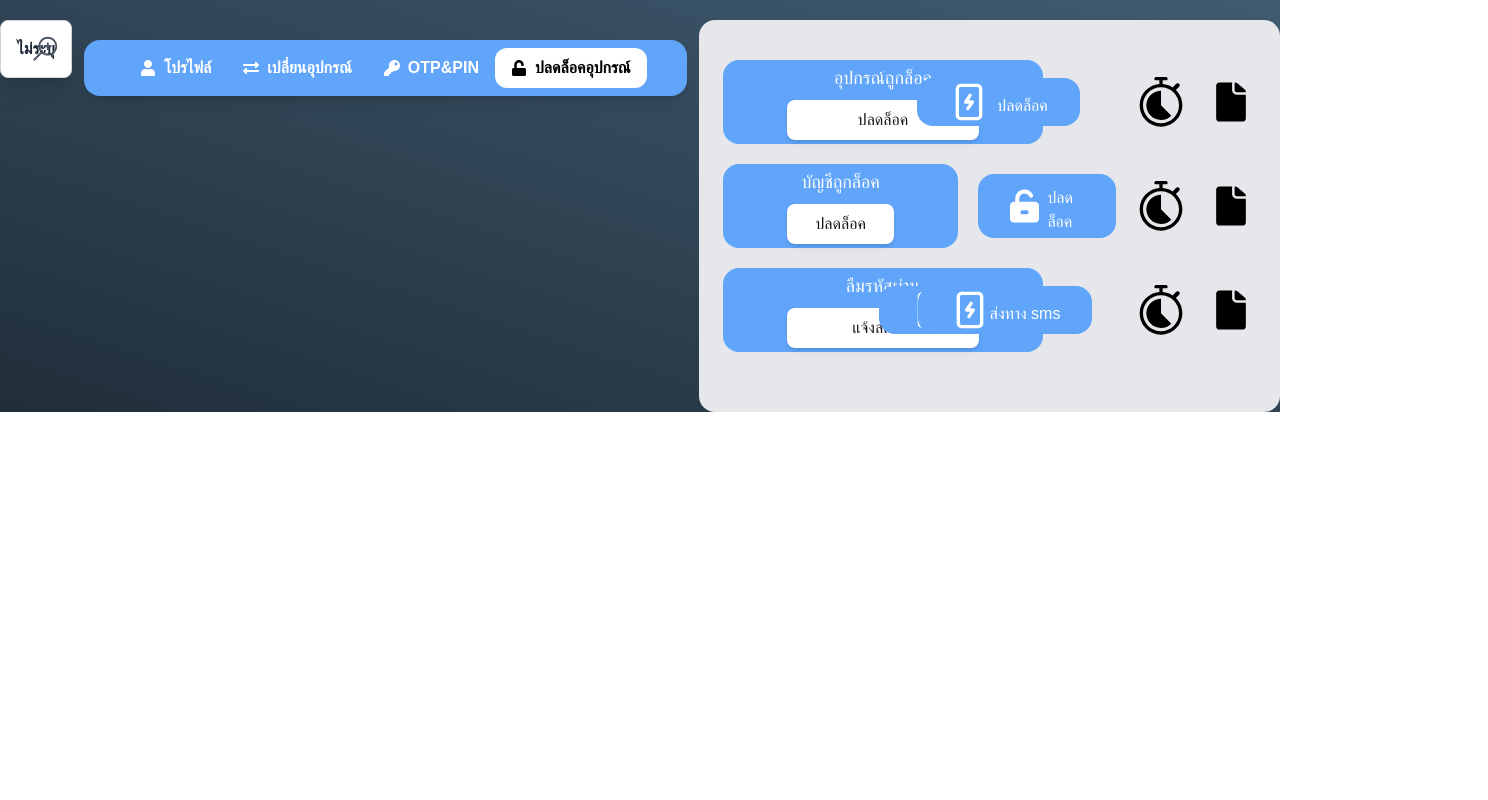
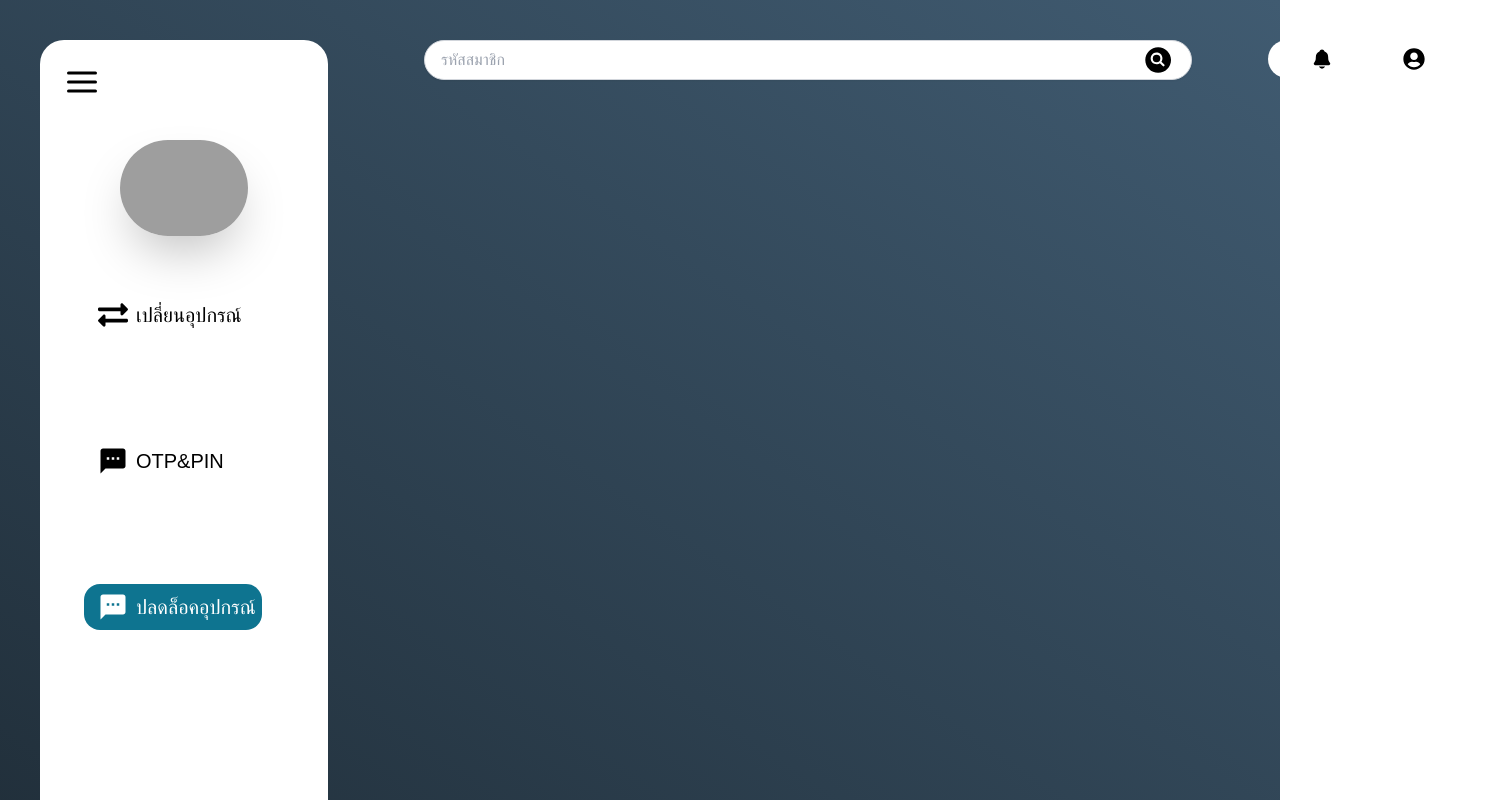
Before and after one commit to wathunyu123/coop-edu-2024, a Next.js app: page /unlock in a window 1280 px wide. Shown: the top 800 px of the page, 1488 px wide, since content can reach past the window. Built offline with nearby package versions, Linux system fonts and the light colour scheme; grey boxes are pictures that could not be loaded.

Commit message:
nav_v2.1.2

```diff
--- a/app/(root)/otp&pin/page.tsx
+++ b/app/(root)/otp&pin/page.tsx
@@ -13,7 +13,7 @@ import { RxLapTimer } from "react-icons/rx";
 import { IoIosDocument } from "react-icons/io";
 
 export default function OTP() {
-  const [isPopupOpen, setIsPopupOpen] = useState(false);
+  /* const [isPopupOpen, setIsPopupOpen] = useState(false);
   const [popupType, setPopupType] = useState<
     "editStatus" | "otp" | "timer" | "document"
   >("editStatus");
@@ -50,7 +50,7 @@ export default function OTP() {
     }
 
     return () => clearInterval(countdownInterval);
-  }, [countdown, countdownActive]);
+  }, [countdown, countdownActive]); */
 
   return (
     <Container>
@@ -140,7 +140,6 @@ export default function OTP() {
               />
             </div>
           </div>
-≈ß
           <div className="flex justify-between items-center gap-5 mb-5">
             <div className="flex flex-col w-full max-w-xs bg-blue-400 px-16 py-1 rounded-2xl text-center">
               <h1 className="text-white text-lg mb-2">
@@ -167,8 +166,7 @@ export default function OTP() {
         </div>
       </Container>
 
-
-      <Popup isOpen={isPopupOpen} onClose={handleClosePopup} type={popupType} />{ */}
+      <Popup isOpen={isPopupOpen} onClose={handleClosePopup} type={popupType} /> */}
     </Container>
   );
 }
--- a/app/(root)/unlock/page.tsx
+++ b/app/(root)/unlock/page.tsx
@@ -11,12 +11,30 @@ import { LuSmartphoneCharging } from "react-icons/lu";
 import { RxLapTimer } from "react-icons/rx";
 import { IoIosDocument } from "react-icons/io";
 import { GiVibratingSmartphone } from "react-icons/gi";
+import Navbar from "@/components/Navbar";
 
 export default function Unlock() {
   const [isPopupOpen, setIsPopupOpen] = useState(false);
-    const [popupType, setPopupType] = useState<"editStatus" | "otp" | "timer" | "document" | "Unlock" | "displaymonitor" | "sms">("editStatus");
+  const [popupType, setPopupType] = useState<
+    | "editStatus"
+    | "otp"
+    | "timer"
+    | "document"
+    | "Unlock"
+    | "displaymonitor"
+    | "sms"
+  >("editStatus");
 
-    const handleBoxClick = (type: "editStatus" | "otp" | "timer" | "document" | "Unlock" | "displaymonitor" | "sms") => {
+  const handleBoxClick = (
+    type:
+      | "editStatus"
+      | "otp"
+      | "timer"
+      | "document"
+      | "Unlock"
+      | "displaymonitor"
+      | "sms"
+  ) => {
     setPopupType(type);
     setIsPopupOpen(true);
   };
@@ -27,11 +45,12 @@ export default function Unlock() {
 
   return (
     <Container>
-            <IDbox />
-            <Menu />
-            <Container className="flex flex-col items-start justify-start">
+      <Navbar />
+      {/*  <IDbox />
+            <Menu /> */}
+      {/*   <Container className="flex flex-col items-start justify-start">
                 <div className="bg-gray-200 w-full px-6 py-10 mt-5 rounded-2xl">
-                    {/* Row 1 */}
+
                     <div className="flex justify-between items-center gap-5 mb-5">
                         <div className="flex flex-col w-full max-w-xs bg-blue-400 px-16 py-1 rounded-2xl text-center">
                             <h1 className="text-white text-lg mb-2">{Thai.Device_is_lock}</h1>
@@ -53,7 +72,7 @@ export default function Unlock() {
                         </div>
                     </div>
 
-                    {/* Row 2 */}
+
                     <div className="flex justify-between items-center gap-5 mb-5">
                         <div className="flex flex-col w-full max-w-xs bg-blue-400 px-16 py-1 rounded-2xl text-center">
                             <h1 className="text-white text-lg mb-2">{Thai.Account_is_lock}</h1>
@@ -74,7 +93,7 @@ export default function Unlock() {
                         </div>
                     </div>
 
-                    {/* Row 3 */}
+
                     <div className="flex justify-between items-center gap-5 mb-5">
                         <div className="flex flex-col w-full max-w-xs bg-blue-400 px-16 py-1 rounded-2xl text-center">
                             <h1 className="text-white text-lg mb-2">{Thai.Forgot_your_password}</h1>
@@ -105,8 +124,8 @@ export default function Unlock() {
                 </div>
             </Container>
 
-            {/* Popup */}
-            <Popup isOpen={isPopupOpen} onClose={handleClosePopup} type={popupType} />
+
+            <Popup isOpen={isPopupOpen} onClose={handleClosePopup} type={popupType} /> */}
     </Container>
   );
 }
--- a/components/Navbar.tsx
+++ b/components/Navbar.tsx
@@ -2,67 +2,54 @@
 
 import Link from "next/link";
 import { FiMenu } from "react-icons/fi";
-import { IoSearchCircle } from "react-icons/io5";
-import { IoNotifications } from "react-icons/io5";
-import { FaUserCircle } from "react-icons/fa";
+import { IoNotifications, IoSearchCircle } from "react-icons/io5";
+import { FaExchangeAlt, FaUserCircle } from "react-icons/fa";
+import { MdTextsms } from "react-icons/md";
+import { usePathname } from "next/navigation";
 import Thai from "@/dictionary/thai";
-import { FaExchangeAlt } from "react-icons/fa";
-import { MdTextsms } from "react-icons/md";
-import { ImUnlocked } from "react-icons/im";
-
-/* import Link from "next/link";
-import Image from "next/image";
-import { FaUserCircle } from "react-icons/fa";
-import { usePathname } from "next/navigation";
-import { TbEdit } from "react-icons/tb";
-import { nav } from "framer-motion/client"; */
+import { hrtime } from "process";
+import { HiRefresh } from "react-icons/hi";
+import { label } from "framer-motion/client";
 
 export default function Navbar() {
-  const navLinks = [];
+  const pathname = usePathname();
+
+  const isActive = (paths: string[]) =>
+    paths.some((path) => pathname === path || pathname.startsWith(`${path}/`));
+
+  const navLinks = [
+    { href: "/changeEM", label: Thai.ChangeEM, icon: FaExchangeAlt },
+    { href: "/otp&pin", label: Thai.OTP, icon: MdTextsms },
+    { href: "/unlock", label: Thai.Unlock, icon: MdTextsms },
+  ];
 
   return (
     <nav>
       <div className="flex flex-col lg:flex-row w-full min-h-screen">
+        {/* Sidebar */}
         <section className="flex flex-col bg-white rounded-3xl min-h-screen m-10 w-72 px-6 py-6">
-          <FiMenu className="text-sky-700 text-4xl mb-6" />
+          <FiMenu className="text-black text-4xl mb-6" />
           <Link href={"/profile"}>
             <img
               src="https://psucoop.psu.ac.th/home/images/contact-us/logo.png"
-              alt="logo"
+              alt="PSU Coop Logo"
               className="bg-white shadow-2xl rounded-full w-32 h-auto mx-auto my-4"
             />
           </Link>
-          <div className="flex flex-col my-10 justity-center items-start">
-            <Link
-              href={"/changeEM"}
-              className="text-black font-sans flex justify-center mt-10 text-xl hover:text-white hover:bg-cyan-700"
-            >
-              <FaExchangeAlt className="text-black mx-5 text-3xl" />
 
-              {Thai.ChangeEM}
-            </Link>
-          </div>
-
-          <div className="flex flex-col my-10 justity-center items-start">
-            <Link
-              href={"/otp&pin"}
-              className="text-black font-sans flex justify-center mt-10 text-xl"
-            >
-              <MdTextsms className="text-black mx-5 text-3xl" />
-
-              {Thai.OTP}
-            </Link>
-          </div>
-
-          <div className="flex flex-col my-10 justity-center items-start">
-            <Link
-              href={"/changeEM"}
-              className="text-black font-sans flex justify-center mt-10 text-xl"
-            >
-              <ImUnlocked className="text-black mx-5 text-3xl" />
-
-              {Thai.Unlock}
-            </Link>
+          <div className="flex flex-col items-start justify-center mx-5 gap-20 my-10 text-black">
+            {navLinks.map(({ href, label, icon: Icon }) => (
+              <Link
+                key={href}
+                href={href}
+                className={`flex items-center text-xl px-1.5 py-2 rounded-2xl mb-5 hover:bg-cyan-700 hover:text-white ${
+                  isActive([href]) ? "bg-cyan-700 text-white" : ""
+                }`}
+              >
+                <Icon className="mx-2 text-3xl" />
+                {label}
+              </Link>
+            ))}
           </div>
         </section>
 
@@ -79,11 +66,26 @@ export default function Navbar() {
 
         <div className="flex justify-end items-start mx-5 my-10">
           <div className="flex justify-between items-center bg-white rounded-3xl px-2 py-1 w-[200px]">
+            {/* Notification Icon */}
             <Link href={"/"} className="relative group w-1/2">
-              <IoNotifications className="text-black text-3xl rounded-3xl hover:bg-cyan-700 hover:text-white p-1 w-full" />
+              <IoNotifications
+                className={`text-3xl rounded-3xl p-1 w-full ${
+                  pathname === "/"
+                    ? "bg-cyan-700 text-white"
+                    : "text-black hover:bg-cyan-700 hover:text-white"
+                }`}
+              />
             </Link>
+
+            {/* Profile Icon */}
             <Link href={"/profile"} className="relative group w-1/2">
-              <FaUserCircle className="text-black text-3xl rounded-3xl hover:bg-cyan-700 hover:text-white p-1 w-full" />
+              <FaUserCircle
+                className={`text-3xl rounded-3xl p-1 w-full ${
+                  pathname === "/profile"
+                    ? "bg-cyan-700 text-white"
+                    : "text-black hover:bg-cyan-700 hover:text-white"
+                }`}
+              />
             </Link>
           </div>
         </div>
@@ -91,54 +93,3 @@ export default function Navbar() {
     </nav>
   );
 }
-
-/* const Navbar = () => {
-    const pathname = usePathname();
-
-    const isActive = (paths: string[]) =>
-        paths.some((path) => pathname === path || pathname.startsWith(`${path}/`));
-
-    const navLinks = [
-        { href: "/", label: "หน้าแรก", activePaths: ["/"] },
-        { href: "/profile", label: "ตรวจสอบสถานะ", activePaths: ["/profile", "/changeEM", "/numberEM", "/otp&pin", "/unlock"] },
-    ];
-
-    return (
-        <header className="bg-blue-200 shadow-sm py-3 w-full font-work-sans sticky top-0 z-50 transition-all">
-            <nav className="container mx-auto flex items-center justify-between px-5">
-
-
-                <Link href="/" className="flex items-center transition-transform duration-300 transform hover:scale-110">
-                    <Image src="/logo.png" alt="logo" width={144} height={30} />
-                </Link>
-
-
-                <div className="flex space-x-6">
-                    {navLinks.map((link) => (
-                        <Link
-                            key={link.href}
-                            href={link.href}
-                            className={`px-4 py-2 rounded-md text-lg font-medium transition-all duration-300 ease-in-out ${isActive(link.activePaths)
-                                ? "bg-blue-500 text-white shadow-xl transform scale-105"
-                                : "text-gray-800 hover:bg-blue-500 hover:text-white hover:scale-110"
-                                }`}
-                        >
-                            {link.label}
-                        </Link>
-                    ))}
-                </div>
-
-                <Link
-                    href="/profile"
-                    className={`flex items-center justify-center rounded-full transition-all transform hover:scale-125 duration-300 ease-in-out ${isActive(["/profile", "/changeEM", "/numberEM", "/otp&pin", "/unlock"]) ? "text-blue-500" : "text-black hover:text-blue-500"
-                        }`}
-                >
-                    <FaUserCircle size={40} />
-                </Link>
-            </nav>
-        </header>
-    );
-};
-
-export default Navbar;
- */
```
Also changed, not shown: app/(root)/changeEM/page.tsx (+4 -7 lines). Lines whose indentation alone changed are shown as unchanged.
